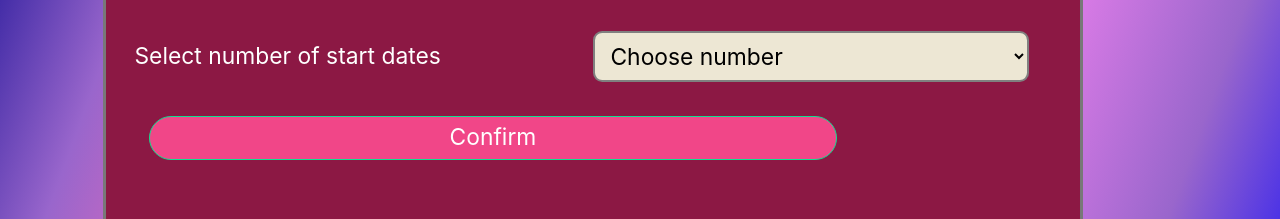
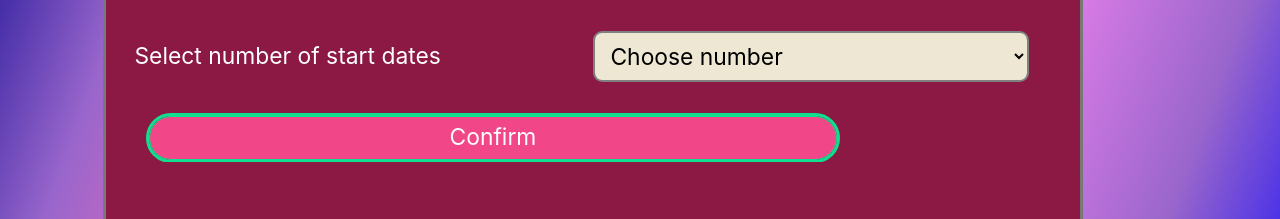
Before and after one commit to tunprimus/Folliculometry_Tracker, a plain HTML site: page JavaScript/Folliculometry_Tracker/index.html in a window 1280 px wide. In both pictures the pointer is over the input "Confirm". Shown: the part 273-492 px from the top of the page. Drawn offline with Linux system fonts and the light colour scheme.

Commit message:
modified:   JavaScript/Folliculometry_Tracker/css/style.css

```diff
--- a/JavaScript/Folliculometry_Tracker/css/style.css
+++ b/JavaScript/Folliculometry_Tracker/css/style.css
@@ -770,6 +770,7 @@ A mnemonic like LoVe Fears HAte: L(ink)oV(isted)e F(ocus)ears H(over)A(ctive)te.
 	--border-alpha: calc((var(--btn-light) - var(--border-threshold)) * 10);
 	--btn-background-colour: hsl(var(--btn-h), var(--btn-sat), var(--btn-light));
 	--btn-border-colour: hsla(var(--btn-h), var(--btn-sat), var(--border-light), var(--border-alpha));
+	--btn-background-colour--hover: hsl(var(--btn-h), var(--btn-sat), calc(var(--btn-light) * 1.30));
 	display: inline-block;
 	display: inline-flex;
 	justify-content: center;
@@ -806,6 +807,12 @@ A mnemonic like LoVe Fears HAte: L(ink)oV(isted)e F(ocus)ears H(over)A(ctive)te.
 	text-align: center;
 	text-decoration: none;
 	line-height: 1.1;
+	-webkit-user-select: none;
+	-moz-user-select: none;
+	-o-user-select: none;
+	-ms-user-select: none;
+	user-select: none;
+	vertical-align: middle;
 	white-space: nowrap;
 }
 
@@ -830,15 +837,16 @@ A mnemonic like LoVe Fears HAte: L(ink)oV(isted)e F(ocus)ears H(over)A(ctive)te.
 }
 
 .button:hover {
-	color: inherit;
 	border: 0.01rem solid var(--theme-colour--complement);
 	-webkit-border-radius: var(--border-radius-value--large);
 	-moz-border-radius: var(--border-radius-value--large);
 	border-radius: var(--border-radius-value--large);
-	background-color: lightgrey;
-	background-color: hsl(var(--btn-h), var(--btn-sat), -webkit-calc(var(--btn-light) * 1.30));
-	background-color: hsl(var(--btn-h), var(--btn-sat), -moz-calc(var(--btn-light) * 1.30));
-	background-color: hsl(var(--btn-h), var(--btn-sat), calc(var(--btn-light) * 1.30));
+	color: inherit;
+	outline-color: var(--dual-theme-grey);
+	outline-color: currentColor;
+	outline-color: var(--theme-colour--complement);
+	background-color: inherit;
+	background-color: var(--btn-background-colour--hover);
 }
 
 .button:active {
```
